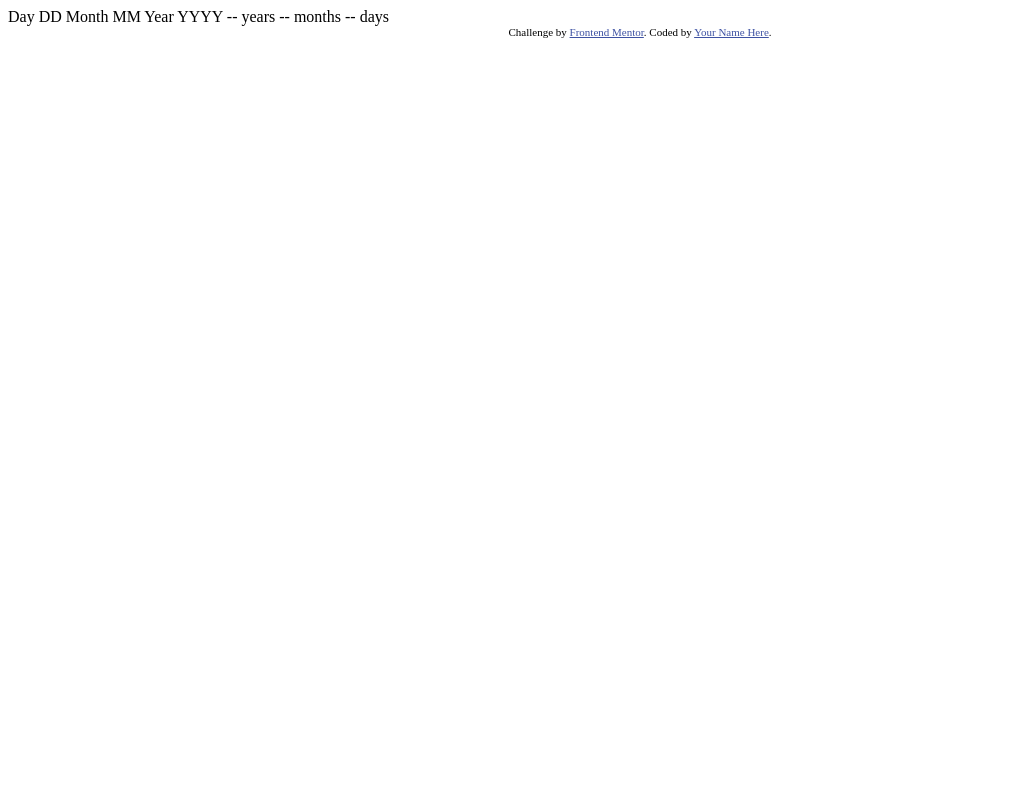
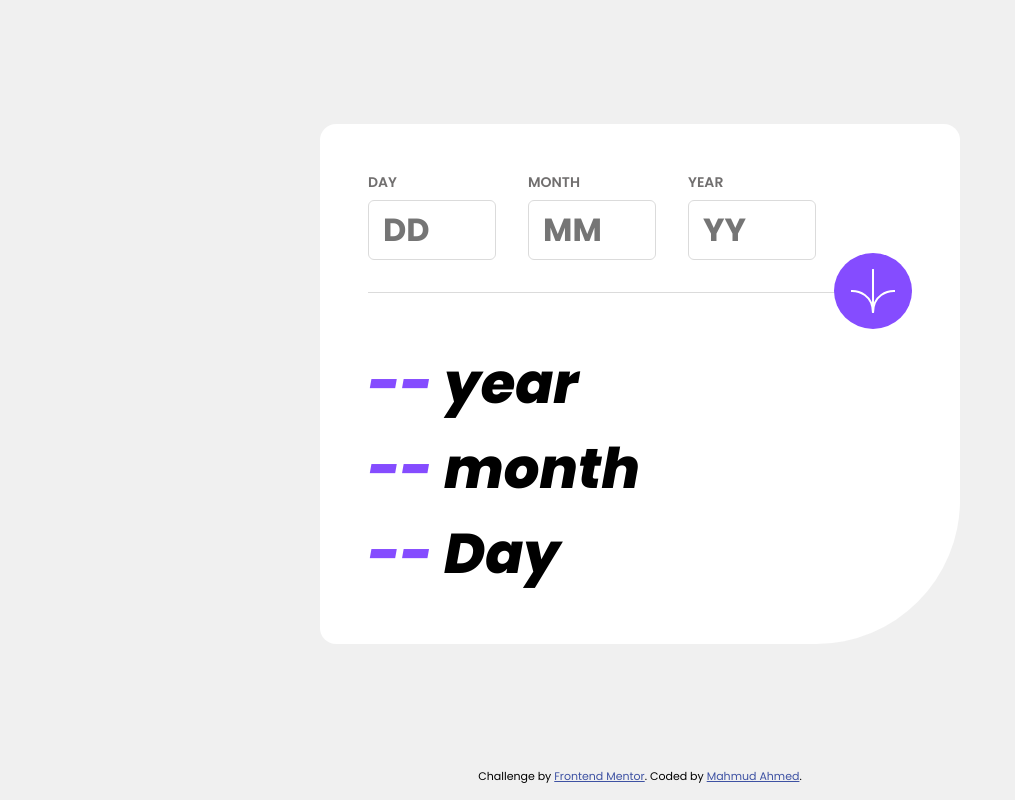
Before and after one commit to Mahmud-cf/Frontend-Mentor-Age-Calculator, a plain HTML site: page index.html in a window 1280 px wide. Shown: the whole page, without its empty margins (0-1015 px from the left). Drawn offline with Linux system fonts and the light colour scheme.

Commit message:
Complate the age calculator app

```diff
--- a/index.html
+++ b/index.html
@@ -1,37 +1,80 @@
 <!DOCTYPE html>
 <html lang="en">
   <head>
-  <meta charset="UTF-8">
-  <meta name="viewport" content="width=device-width, initial-scale=1.0"> <!-- displays site properly based on user's device -->
+    <meta charset="UTF-8" />
+    <meta name="viewport" content="width=device-width, initial-scale=1.0" />
+    <!-- displays site properly based on user's device -->
 
-  <link rel="icon" type="image/png" sizes="32x32" href="./assets/images/favicon-32x32.png">
+    <link
+      rel="icon"
+      type="image/png"
+      sizes="32x32"
+      href="./assets/images/favicon-32x32.png"
+    />
 
     <title>Frontend Mentor | Age calculator app</title>
 
     <!-- Feel free to remove these styles or customise in your own stylesheet 👍 -->
     <style>
-    .attribution { font-size: 11px; text-align: center; }
-    .attribution a { color: hsl(228, 45%, 44%); }
+      .attribution {
+        font-size: 11px;
+        text-align: center;
+      }
+      .attribution a {
+        color: hsl(228, 45%, 44%);
+      }
     </style>
+    <link rel="stylesheet" href="./style.css">
   </head>
   <body>
+    <div class="age-calculator-component">
+      <div class="age-component-main">
+        <form action="">
+          <div class="date-inputs" id="data-inputs" >
+            <div class="indivitual-input">
+              <label for="day">Day</label>
+              <input type="number" id="day" placeholder="DD" min="1" max="31" />
+              <p class="error-message" >Must be a valid day</p>
+            </div>
+            <div class="indivitual-input">
+              <label for="month">Month</label>
+              <input type="number" id="month" placeholder="MM" min="1" max="12" />
+              <p class="error-message" >Must be a valid month</p>
+            </div>
+            <div class="indivitual-input">
+              <label for="year">Year</label>
+              <input type="number" id="year" placeholder="YY" />
+              <p class="error-message" >Must be a valid year</p>
+            </div>
+            <img class="button-img" onclick="validDate()" src="./assets/images/icon-arrow.svg" alt="">
+          </div>
 
-  Day
-  DD
+        </form>
 
-  Month
-  MM
 
-  Year
-  YYYY
+        <div class="age-result">
+          <div class="result">
+            <span id="result-year">--</span> <span id="hello">year</span>
+          </div>
+          <div class="result">
+            <span id="result-month">--</span> <span>month</span>
+          </div>
+          <div class="result">
+            <span id="result-day">--</span> <span>Day</span>
+          </div>
+        </div>
+      </div>
+    </div>
 
-  -- years
-  -- months
-  -- days
 
     <div class="attribution">
-    Challenge by <a href="https://www.frontendmentor.io?ref=challenge" target="_blank">Frontend Mentor</a>.
-    Coded by <a href="#">Your Name Here</a>.
+      Challenge by
+      <a href="https://www.frontendmentor.io?ref=challenge" target="_blank"
+        >Frontend Mentor</a
+      >. Coded by <a href="#">Mahmud Ahmed</a>.
     </div>
+    <script src="./script.js"></script>
+
+
   </body>
 </html>
--- /dev/null
+++ b/script.js
@@ -0,0 +1,82 @@
+function validDate() {
+    const day = document.getElementById('day').value
+    const month = document.getElementById('month').value
+    const year = document.getElementById('year').value
+    const resultYear = document.getElementById('result-year')
+    const resultMonth = document.getElementById('result-month')
+    const resultDay = document.getElementById('result-day')
+    const dataInputs = document.getElementById('data-inputs')
+    const errorMessage = document.getElementsByClassName('error-message')
+
+
+    const inputDate = new Date(year, month - 1, day)
+    const todaysDate = new Date()
+
+    const difference = todaysDate - inputDate;
+
+    // CONVERT MILISECOND IN YEAR BECAUSE THE DATE DIFFERENCE GIVES IN MILISECOND
+    const milisecondInYear = 1000 * 60 * 60 * 24 * 365.25
+    const milisecondInMonth = milisecondInYear / 12
+
+    const differenceInYear = Math.floor(difference / milisecondInYear)
+    const differenceInMonth = Math.floor((difference % milisecondInYear) / milisecondInMonth)
+    const differenceInDays = Math.floor(((difference % milisecondInYear) % milisecondInMonth) / (1000 * 60 * 60 * 24))
+
+    resultYear.innerHTML = differenceInYear;
+    resultMonth.innerHTML = differenceInMonth;
+    resultDay.innerHTML = differenceInDays;
+
+    // CHECK, IS ALL THE INPUT ARE VELID OR NOT?
+    if(!day || !month || !year || day <= 0 || month <= 0 || year <= 0 ){
+        dataInputs.classList.add('error-state');
+        for (let index = 0; index < errorMessage.length; index++) {
+            errorMessage[index].style.display = 'block'
+        }
+        resultYear.innerHTML = '--';
+        resultMonth.innerHTML = '--';
+        resultDay.innerHTML = '--';
+
+    }else if(inputDate > todaysDate){
+        dataInputs.classList.add('error-state');
+        for (let index = 0; index < errorMessage.length; index++) {
+            errorMessage[index].style.display = 'block'
+        }
+        resultYear.innerHTML = '--';
+        resultMonth.innerHTML = '--';
+        resultDay.innerHTML = '--';
+    }else if(day > 31 || month > 12 || year > 2100){
+        dataInputs.classList.add('error-state');
+        for (let index = 0; index < errorMessage.length; index++) {
+            errorMessage[index].style.display = 'block'
+        }
+        resultYear.innerHTML = '--';
+        resultMonth.innerHTML = '--';
+        resultDay.innerHTML = '--';
+    }else if((month == 4 || month == 6 || month == 9 || month == 11) && day > 30){
+        dataInputs.classList.add('error-state');
+        for (let index = 0; index < errorMessage.length; index++) {
+            errorMessage[index].style.display = 'block'
+        }
+        resultYear.innerHTML = '--';
+        resultMonth.innerHTML = '--';
+        resultDay.innerHTML = '--';
+    }else if( month == 2 && (day > 29 || ( day == 29 && !isLeepYear(year)))){
+        dataInputs.classList.add('error-state');
+        for (let index = 0; index < errorMessage.length; index++) {
+            errorMessage[index].style.display = 'block'
+        }
+        resultYear.innerHTML = '--';
+        resultMonth.innerHTML = '--';
+        resultDay.innerHTML = '--';
+    }else{
+        dataInputs.classList.remove('error-state')
+        for (let index = 0; index < errorMessage.length; index++) {
+            errorMessage[index].style.display = 'none'
+        }
+    }
+
+    function isLeepYear (year){
+        return (year % 4 === 0 && year % 100 !== 0)  || (year % 400 === 0) ;
+    }
+
+}
--- /dev/null
+++ b/style.css
@@ -0,0 +1,93 @@
+@import url('https://fonts.googleapis.com/css2?family=Poppins:ital,wght@0,100;0,200;0,300;0,400;0,500;0,600;0,700;0,800;0,900;1,100;1,200;1,300;1,400;1,500;1,600;1,700;1,800;1,900&display=swap');
+
+*{
+    margin:0;
+    padding:0;
+    font-family: "Poppins", sans-serif;
+    box-sizing: border-box;
+}
+
+body{
+    min-width: 100%;
+    max-height: 100%;
+    background-color: hsl(0, 0%, 94%);
+}
+.age-calculator-component{
+    min-height: calc(100vh - 2rem);
+    display: flex;
+    flex-direction: column;
+    align-items: center;
+    justify-content: center;
+}
+.age-calculator-component .age-component-main{
+    background-color: hsl(0, 0%, 100%);
+    width:40rem;
+    padding:3rem;
+    border-radius: 1rem 1rem 9rem 1rem;
+}
+.date-inputs{
+    display: flex;
+    padding-bottom:2rem;
+    border-bottom:1px solid hsl(0, 0%, 86%);
+    position: relative;
+}
+.date-inputs .indivitual-input{
+    margin-right:2rem;
+}
+.indivitual-input p{
+    font-size: 10px;
+    font-style: italic;
+    color:hsl(0, 100%, 67%);
+    display: none;
+}
+.date-inputs label{
+    display: block;
+    font-size: 14px;
+    color:hsl(0, 1%, 44%);
+    text-transform: uppercase;
+    font-weight: 600;
+}
+.date-inputs input{
+    width:8rem;
+    padding: 5px 14px;
+    font-size: 32px;
+    font-weight: 700;
+    border-radius: 6px;
+    margin-top:6.5px;
+    border: 1px solid hsl(0, 0%, 86%);
+    color:hsl(0, 1%, 44%);
+}
+input[type="number"]::-webkit-inner-spin-button,
+input[type="number"]::-webkit-outer-spin-button {
+    -webkit-appearance: none;
+    margin: 0;
+}
+input[type="number"] {
+    -moz-appearance: textfield;
+}
+.button-img{
+    background-color: hsl(259, 100%, 65%);
+    border-radius: 50%;
+    display: inline-block;
+    padding:1rem;
+    position: absolute;
+    bottom:-37.5px;
+    right:0;
+    cursor: pointer;
+}
+.age-result{
+    padding-top:3rem;
+    font-size: 3.5rem;
+    font-weight: 800;
+    font-style: italic;
+}
+#result-year, #result-month, #result-day{
+    color:hsl(259, 100%, 65%);
+}
+.error-state .indivitual-input *{
+    color:hsl(0, 100%, 67%);
+    border-color:hsl(0, 100%, 67%);
+}
+.error-state .indivitual-input input{
+    color:hsl(0, 1%, 44%);
+}
```
Lines whose indentation alone changed are shown as unchanged.
